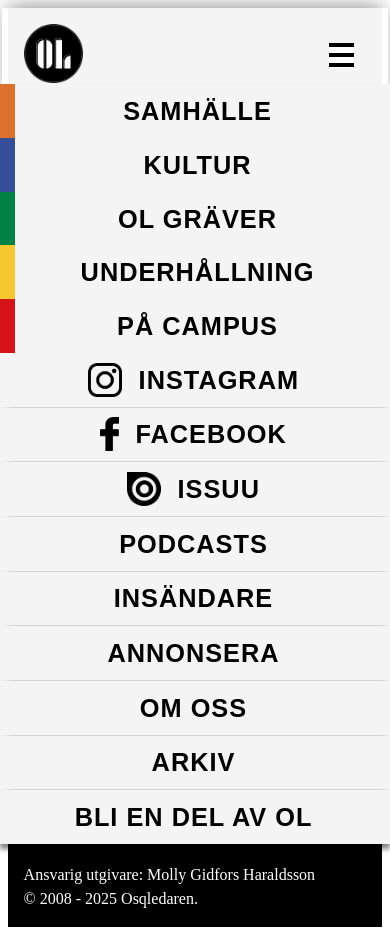
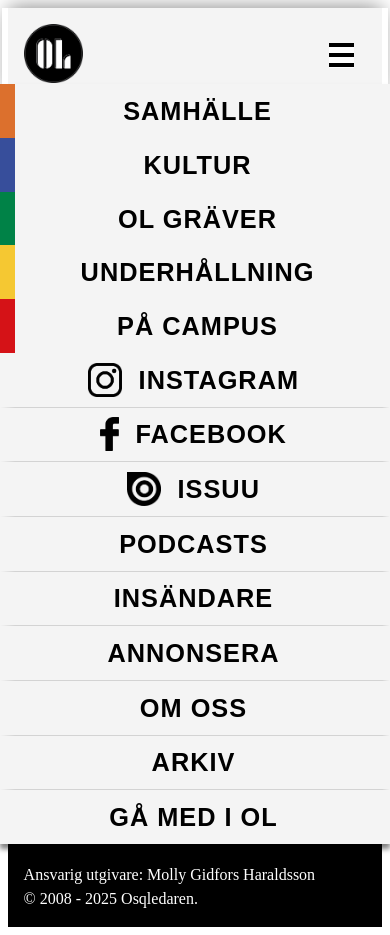
Before and after one commit to Osqledaren-web/osqledaren-frontend, a Gatsby site: page /tips in a window 390 px wide. Both pictures are taken after a click on the element 341 px from the left and 55 px from the top of the page. Built offline with nearby package versions, Linux system fonts and the light colour scheme; Gatsby itself is replaced by a stand-in of ours.

Commit message:
Update FilterBar.tsx
Updated applyOL text in hamburger menu

```diff
--- a/src/molecules/FilterBar.tsx
+++ b/src/molecules/FilterBar.tsx
@@ -124,7 +124,7 @@
             Arkiv
           </a>
           <a tabIndex={0} href="/applyOL">
-            Bli en del av OL
+            Gå med i OL
           </a>
         </HamburgerMenu>
       </Hamburger>
```
